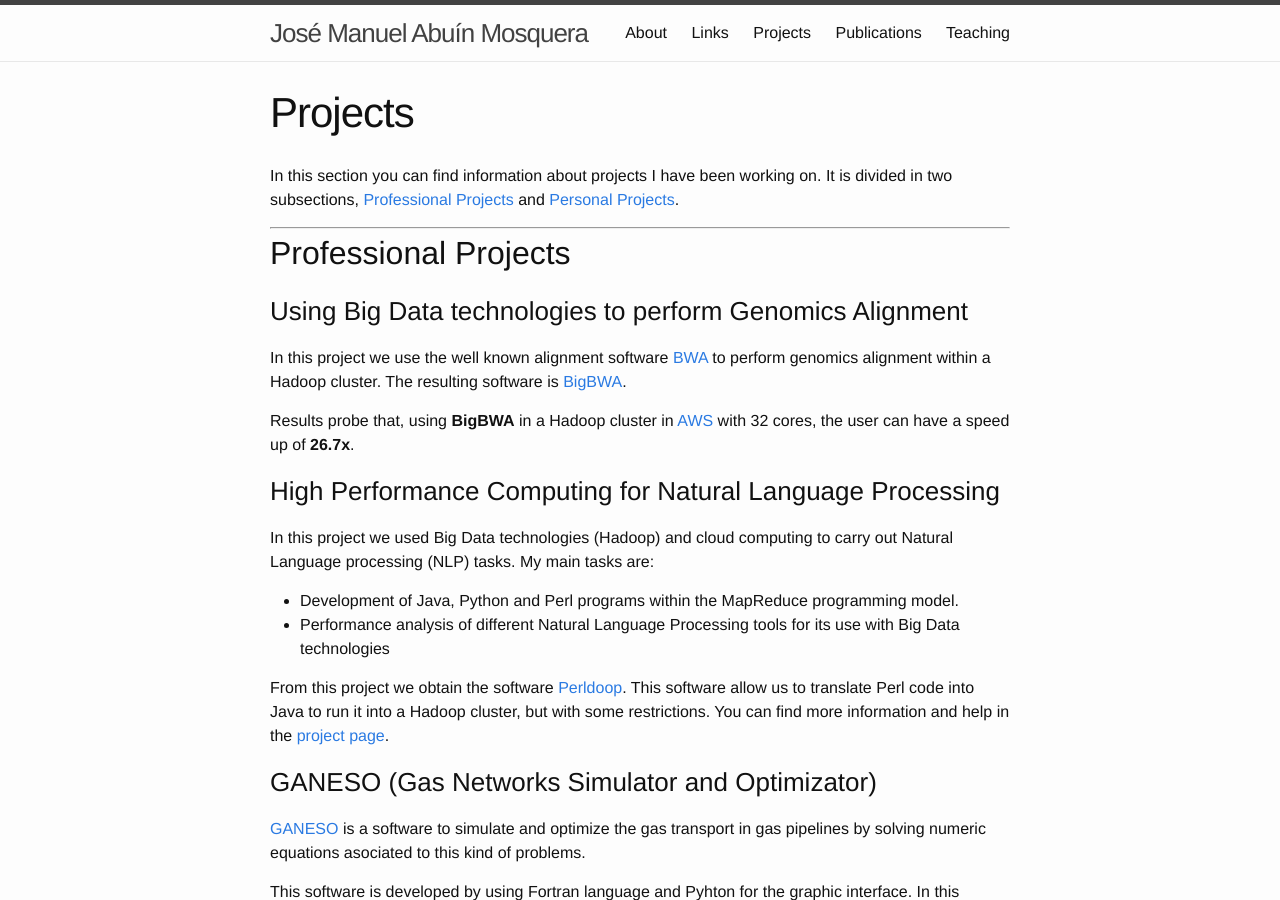
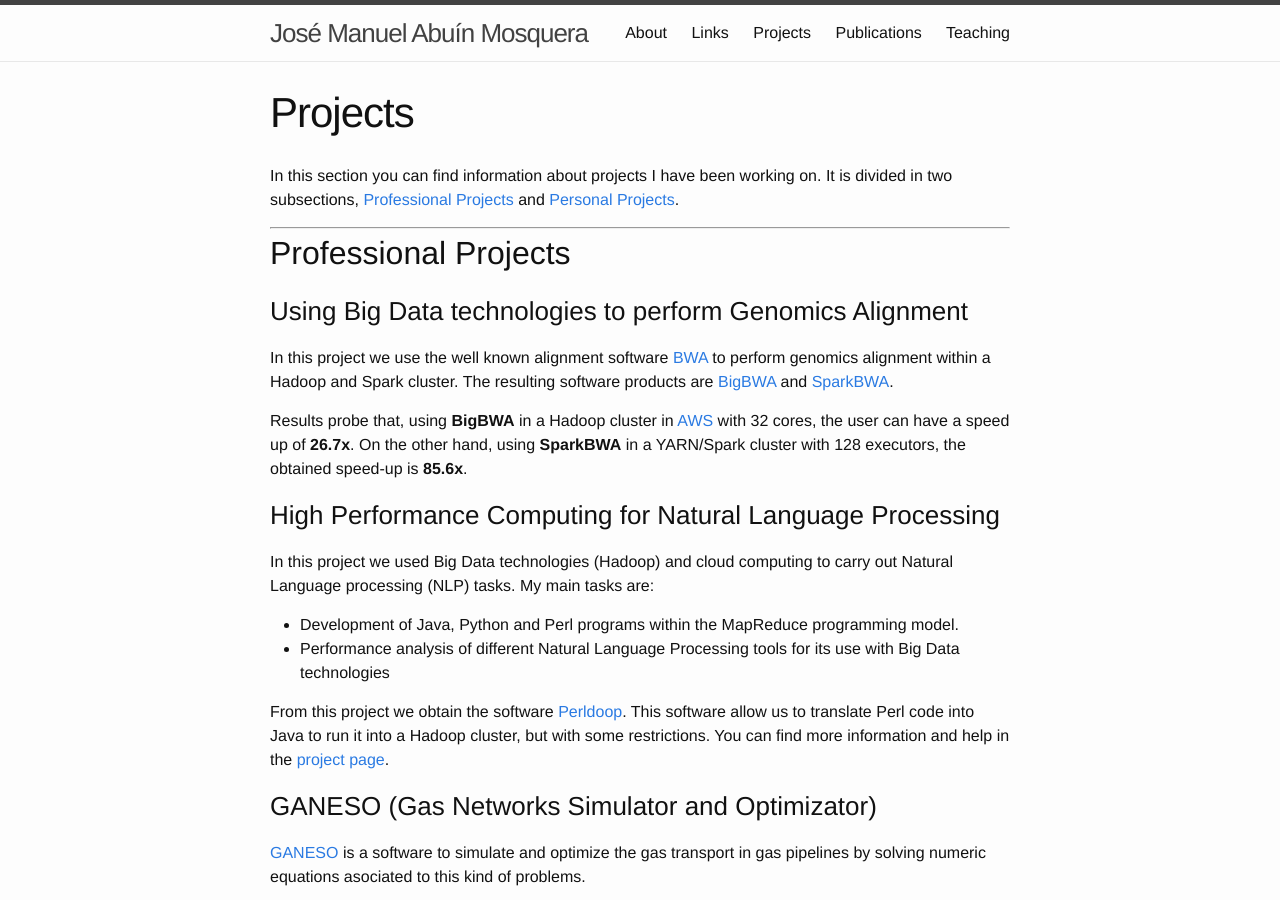
Before and after one commit to jmabuin/jmabuin.github.io, a Jekyll site: the page built from projects.md, in a window 1280 px wide and 900 px high. Built offline with Jekyll 4.4.1, drawn with Linux system fonts in a browser that asks for light colours; nearby versions of some CDN libraries.

Commit message:
Added SparkBWA to projects

```diff
--- a/projects.md
+++ b/projects.md
@@ -12,9 +12,9 @@ In this section you can find information about projects I have been working on.
 
 ### Using Big Data technologies to perform Genomics Alignment ###
 
-In this project we use the well known alignment software [BWA](https://github.com/lh3/bwa){:target="_blank"} to perform genomics alignment within a Hadoop cluster. The resulting software is [BigBWA](https://github.com/citiususc/BigBWA){:target="_blank"}.
+In this project we use the well known alignment software [BWA](https://github.com/lh3/bwa){:target="_blank"} to perform genomics alignment within a Hadoop and Spark cluster. The resulting software products are [BigBWA](https://github.com/citiususc/BigBWA){:target="_blank"} and [SparkBWA](https://github.com/citiususc/SparkBWA){:target="_blank"}.
 
-Results probe that, using **BigBWA** in a Hadoop cluster in [AWS](https://aws.amazon.com/){:target="_blank"} with 32 cores, the user can have a speed up of **26.7x**.
+Results probe that, using **BigBWA** in a Hadoop cluster in [AWS](https://aws.amazon.com/){:target="_blank"} with 32 cores, the user can have a speed up of **26.7x**. On the other hand, using **SparkBWA** in a YARN/Spark cluster with 128 executors, the obtained speed-up is **85.6x**.
 
 ### High Performance Computing for Natural Language Processing ###
 
```
